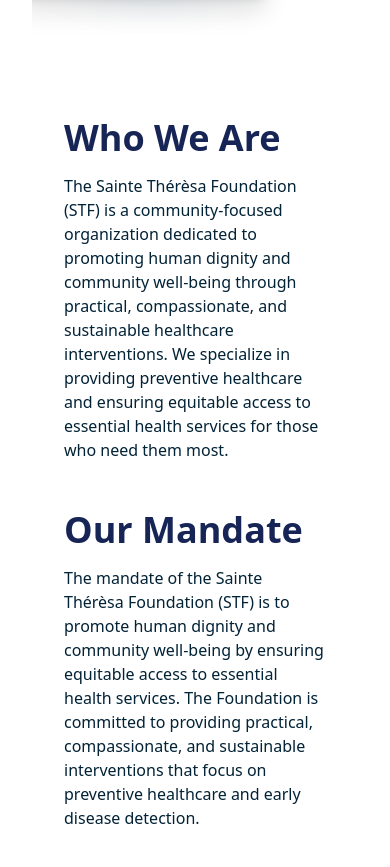
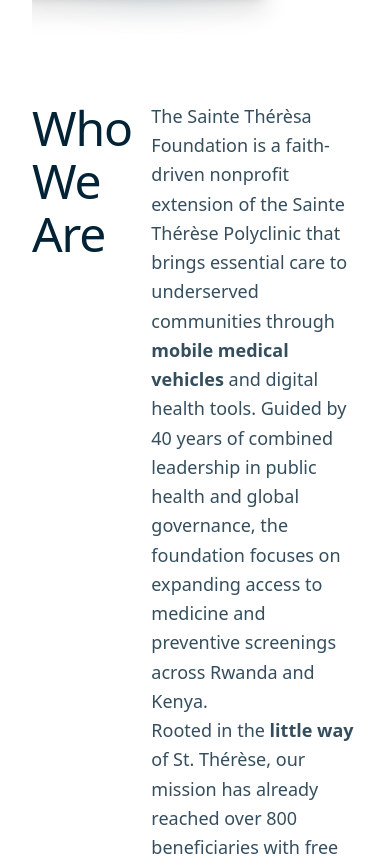
Before and after one commit to brunorwanda4/saint-theresa-foundation, a Next.js app: page / in a window 390 px wide. Shown: the part 1120-1987 px from the top of the page. Built offline with nearby package versions, Linux system fonts and the light colour scheme.

Commit message:
Update who we are

```diff
--- a/src/app/(site)/_components/home/home-hero.tsx
+++ b/src/app/(site)/_components/home/home-hero.tsx
@@ -44,10 +44,10 @@ const HomeHero = () => {
 		>
 			{/* Left Content */}
 			<div className="col-span-12 lg:col-span-5 flex flex-col gap-8">
-				<h1 className="text-5xl text-foreground leading-[1.1] tracking-tight">
-					Health Care for All: Extending the Healing Hand of Service
+				<h1 className="h1">
+					Health Care for All Extending the Healing Hand of Service
 				</h1>
-				<p className="text-lg opacity-80 max-w-md leading-relaxed">
+				<p className="p max-w-md">
 					Inspired by the "little way" of St. Thérèse, we provide underserved
 					communities with equitable access to preventive screenings, mobile
 					clinics, and digital health tools to ensure that geography and income
--- /dev/null
+++ b/src/app/(site)/_components/home/who-we-are.tsx
@@ -0,0 +1,25 @@
+const WhoWeAre = () => {
+	return (
+		<div className=" flex gap-4">
+			<div className=" w-1/3">
+				<h1 className="h1">Who We Are</h1>
+			</div>
+			<div className=" w-2/3">
+				<p className="p ">
+					The Sainte Thérèsa Foundation is a faith-driven nonprofit extension of
+					the Sainte Thérèse Polyclinic that brings essential care to
+					underserved communities through{" "}
+					<strong>mobile medical vehicles</strong> and digital health tools.
+					Guided by 40 years of combined leadership in public health and global
+					governance, the foundation focuses on expanding access to medicine and
+					preventive screenings across Rwanda and Kenya. <br />
+					Rooted in the <strong>little way</strong> of St. Thérèse, our mission
+					has already reached over 800 beneficiaries with free health services
+					designed to restore human dignity.
+				</p>
+			</div>
+		</div>
+	);
+};
+
+export default WhoWeAre;
--- a/src/app/(site)/page.tsx
+++ b/src/app/(site)/page.tsx
@@ -6,6 +6,7 @@ import LandingResources from "@/components/site/landing/LandingResources";
 import LandingStrategy from "@/components/site/landing/LandingStrategy";
 import LandingHero from "@/components/site/landing/landing-hero";
 import HomeHero from "./_components/home/home-hero";
+import WhoWeAre from "./_components/home/who-we-are";
 
 export const metaData: Metadata = {
 	title: "Home - saint theresa foundation",
@@ -15,6 +16,7 @@ const LadingPage = () => {
 	return (
 		<div className="space-y-8 px-8">
 			<HomeHero />
+			<WhoWeAre />
 			<InterpeaceComponent />
 			<LandingBiography />
 			<LandingStrategy />
--- a/src/app/globals.css
+++ b/src/app/globals.css
@@ -1,4 +1,4 @@
-@import url('https://fonts.googleapis.com/css2?family=Urbanist:ital,wght@0,100..900;1,100..900&display=swap');
+@import url("https://fonts.googleapis.com/css2?family=Urbanist:ital,wght@0,100..900;1,100..900&display=swap");
 @import "tailwindcss";
 @import "tw-animate-css";
 @plugin "daisyui";
@@ -8,8 +8,9 @@
 @theme inline {
   --color-background: var(--background);
   --color-foreground: var(--foreground);
-  --font-sans: 'Urbanist', var(--font-geist-sans); /* Use it here to apply globally */
-  --font-urbanist: 'Urbanist', sans-serif;
+  --font-sans:
+    "Urbanist", var(--font-geist-sans); /* Use it here to apply globally */
+  --font-urbanist: "Urbanist", sans-serif;
   --color-sidebar-ring: var(--sidebar-ring);
   --color-sidebar-border: var(--sidebar-border);
   --color-sidebar-accent-foreground: var(--sidebar-accent-foreground);
@@ -46,7 +47,7 @@
 }
 
 :root {
-  --font-urbanist: 'Urbanist', sans-serif;
+  --font-urbanist: "Urbanist", sans-serif;
 
   --radius: 0.625rem;
 
@@ -87,7 +88,6 @@
   --sidebar-accent-foreground: var(--secondary-foreground);
   --sidebar-border: #e5e7eb;
   --sidebar-ring: var(--ring);
-
 }
 
 .dark {
@@ -154,7 +154,7 @@
 }
 
 .h1 {
-  @apply text-3xl font-semibold;
+  @apply text-foreground text-5xl leading-[1.1] tracking-tight;
 }
 
 .h2 {
@@ -176,3 +176,7 @@
 .h6 {
   @apply text-base font-normal; /* This is the standard 1rem/16px size */
 }
+
+.p {
+  @apply text-lg leading-relaxed opacity-80;
+}
--- a/src/components/site/landing/InterpeaceComponent.tsx
+++ /dev/null
@@ -1,99 +0,0 @@
-"use client";
-
-import SiteLink from "@/components/common/site/site-link";
-import gsap from "gsap";
-import { useLayoutEffect, useRef } from "react";
-
-const InterpeaceComponent = () => {
-  const leftCardRef = useRef<HTMLDivElement>(null);
-  const rightCardRef = useRef<HTMLDivElement>(null);
-  const linkRef = useRef<HTMLDivElement>(null);
-  const containerRef = useRef<HTMLElement>(null);
-
-  useLayoutEffect(() => {
-    if (
-      !containerRef.current ||
-      !leftCardRef.current ||
-      !rightCardRef.current ||
-      !linkRef.current
-    )
-      return;
-
-    const ctx = gsap.context(() => {
-      const tl = gsap.timeline({ defaults: { ease: "power2.out" } });
-
-      tl.fromTo(
-        leftCardRef.current,
-        { x: -50, opacity: 0 },
-        { x: 0, opacity: 1, duration: 0.8 }
-      )
-        .fromTo(
-          rightCardRef.current,
-          { x: 50, opacity: 0 },
-          { x: 0, opacity: 1, duration: 0.8 },
-          "-=0.6"
-        )
-        .fromTo(
-          linkRef.current,
-          { y: 30, opacity: 0 },
-          { y: 0, opacity: 1, duration: 0.7, ease: "back.out(1.4)" },
-          "-=0.4"
-        );
-    }, containerRef);
-
-    return () => ctx.revert();
-  }, []);
-
-  const handleCardHover = (e: React.MouseEvent<HTMLDivElement>) => {
-    gsap.to(e.currentTarget, {
-      backgroundColor: "rgba(0, 0, 139, 0.1)",
-      scale: 1.01,
-      duration: 0.2,
-      ease: "power2.out",
-    });
-  };
-
-  const handleCardHoverOut = (e: React.MouseEvent<HTMLDivElement>) => {
-    gsap.to(e.currentTarget, {
-      backgroundColor: "transparent",
-      scale: 1,
-      duration: 0.2,
-      ease: "power2.out",
-    });
-  };
-
-  return (
-    <section ref={containerRef} className="global-px">
-      <div className="flex flex-col gap-4 md:flex-row md:gap-8">
-        <div
-          ref={leftCardRef}
-          onMouseEnter={handleCardHover}
-          onMouseLeave={handleCardHoverOut}
-          className="w-full space-y-4 rounded-lg p-4 duration-200 md:w-1/2"
-        >
-          <h2 className="text-4xl font-bold text-blue-950">Who We Are</h2>
-          <p>
-           The Sainte Thérèsa Foundation (STF) is a community-focused organization dedicated to promoting human dignity and community well-being through practical, compassionate, and sustainable healthcare interventions. We specialize in providing preventive healthcare and ensuring equitable access to essential health services for those who need them most.
-          </p>
-        </div>
-
-        <div
-          ref={rightCardRef}
-          onMouseEnter={handleCardHover}
-          onMouseLeave={handleCardHoverOut}
-          className="w-full space-y-4 rounded-lg p-4 duration-200 md:w-1/2"
-        >
-          <h2 className="text-4xl font-bold text-blue-950">Our Mandate</h2>
-          <p>
-           The mandate of the Sainte Thérèsa Foundation (STF) is to promote human dignity and community well-being by ensuring equitable access to essential health services. The Foundation is committed to providing practical, compassionate, and sustainable interventions that focus on preventive healthcare and early disease detection.
-          </p>
-        </div>
-      </div>
-      <div ref={linkRef} className="mt-8 flex items-center justify-center">
-        <SiteLink link="/programs">Our Peacebuilding Pillars</SiteLink>
-      </div>
-    </section>
-  );
-};
-
-export default InterpeaceComponent;
```
